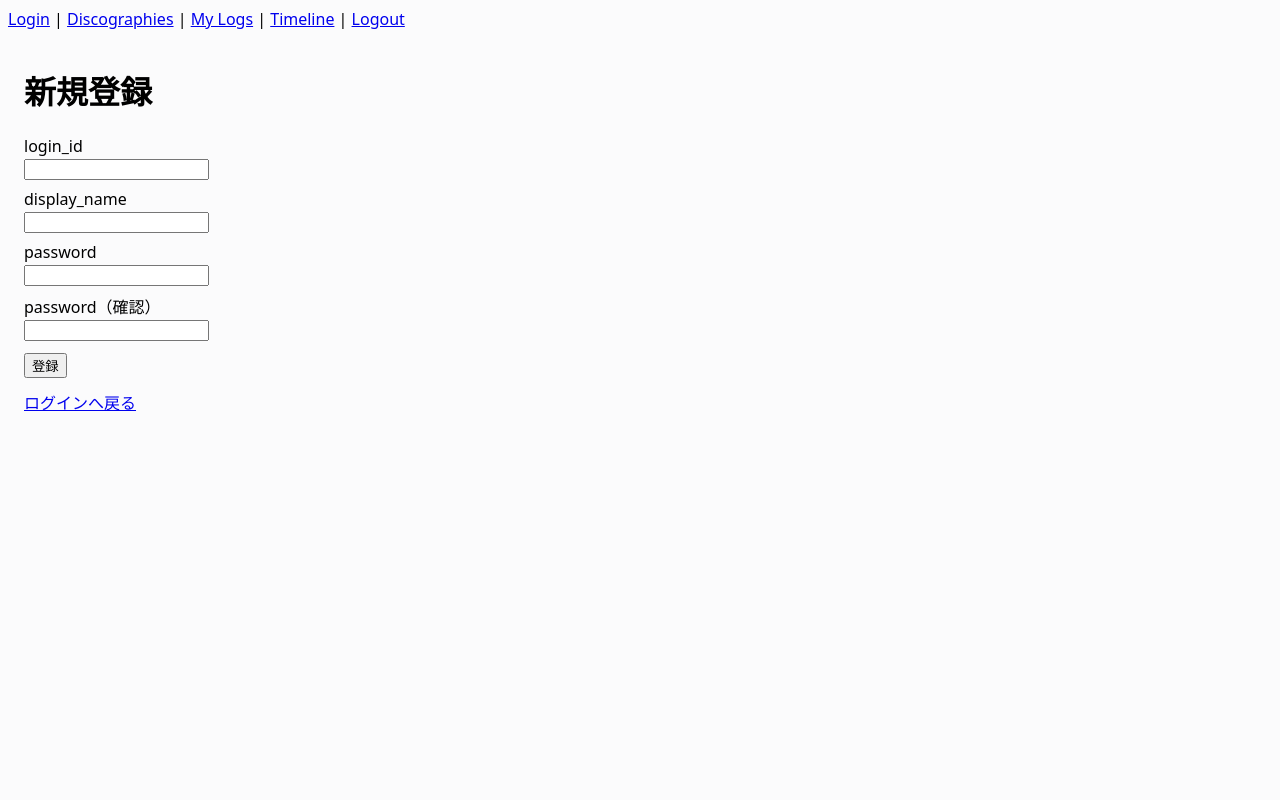
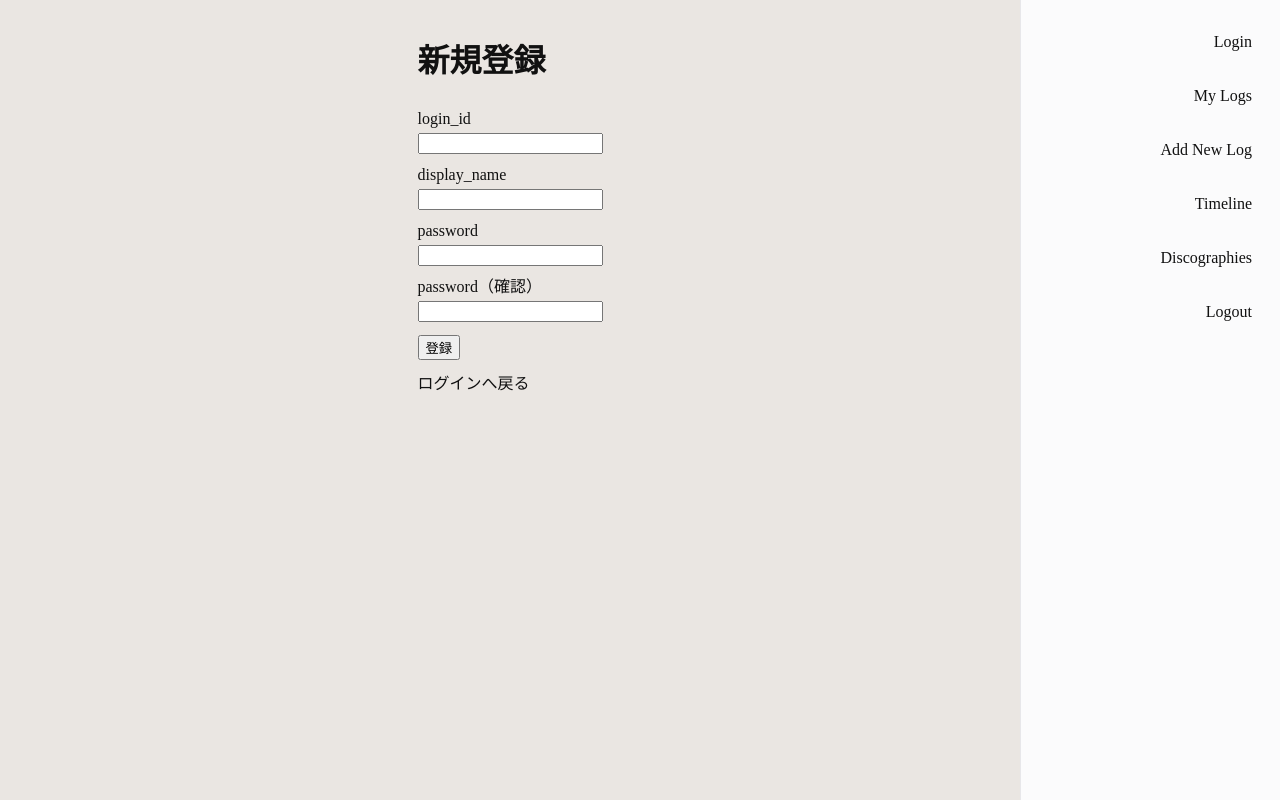
Before and after one commit to kato-seigou/Kaneko_Log, a FastAPI app: page /ui/register in a window 1280 px wide. Run offline with FastAPI, Linux system fonts and the light colour scheme.

Commit message:
fix: サイドバーをつけた

```diff
--- a/app/app/static/css/base.css
+++ b/app/app/static/css/base.css
@@ -1,13 +1,78 @@
-body {
-    font-family: system-ui, sans-serif;
-    background-color: #fbfbfc;
+* { box-sizing: border-box; }
+
+html, body {
+    height: 100%;
 }
 
-.site-header {
-    font-family: system-ui, sans-serif;
-    background-color: #fbfbfc;
+body {
+    margin: 0;
+    font-family: "\6E38\660E\671D", YuMincho, "Hiragino Mincho ProN W3", "\30D2\30E9\30AE\30CE\660E\671D   ProN W3", "Hiragino Mincho ProN", "HG\660E\671D  E", "\FF2D\FF33   \FF30\660E\671D", "\FF2D\FF33   \660E\671D", serif;
+    background-color: #EAE6E2;
+    color: #111;
+    line-height: 1.5;
+}
 
+a {
+    color: inherit;
+    text-decoration: none;
 }
+
+a:hover { text-decoration: underline;}
+
+/* layout */
+/* 右サイドバー */
+.layout {
+    display: grid;
+    grid-template-columns: 1fr 260px;
+    min-height: 100vh;
+}
+
+.container {
+    max-width: 960px;
+    margin: 0 auto;
+    padding: 16px;
+}
+
+/* サイドバー本体 */
+.sidebar {
+    position: sticky;
+    top: 0;
+    height: 100vh;
+    border-left: 1px solid #e7e7ea;
+    background: #fbfbfc;
+    padding: 24px 18px;
+    display: block;
+}
+
+/* サイドバーの中身 */
+.sidebar__nav {
+    display: flex;
+    flex-direction: column;
+    flex-wrap: nowrap;
+    gap: 18px;
+    align-items: flex-end;
+    text-align: right;
+}
+
+.sidebar__link {
+    display: inline-block;
+    padding: 6px 10px;
+    border-radius: 10px;
+    white-space: nowrap;
+    max-width: 220px;
+    overflow: hidden;
+    text-overflow: ellipsis;
+}
+
+.sidebar__link:hover {
+    background: rgba(0,0,0,0.04);
+}
+
+.sidebar__link--accent {
+    font-weight: 700;
+}
+
+/* Flash */
 
 .flash {
     border-radius: 12px;
@@ -16,25 +81,24 @@ body {
     border: 1px solid #ddd
 }
 
-.flash-success {
+.flash--success {
     border-color: #9ad28a;
     background: #f0fff0;
 }
 
-.flash-error {
+.flash--error {
     border-color: #e5a3ae;
     background: #fff0f0;
 }
 
-.flash-info {
+.flash--info {
     border-color: #9fb7e5;
     background: #f0f6ff
 }
 
-.log-comment {
+/* utility for multiline text */
+.prewrap {
     white-space: pre-wrap;
-    margin-top: 8px;
-    font-size: 1.05rem;
     padding-left: 0;
     text-indent: 0;
 }
--- a/app/app/templates/base.html
+++ b/app/app/templates/base.html
@@ -6,33 +6,38 @@
     <title>{% block title %}Kaneko Ayano App{% endblock %}</title>
 
     <link rel="stylesheet" href="{{ url_for('static', path='css/base.css') }}">
+    {% block head %}{% endblock %}
 </head>
 <body>
-    <header class="site-header">
-        <a href="/ui/login">Login</a> |
-        <a href="/ui/discographies">Discographies</a> |
-        <a href="/ui/logs">My Logs</a> |
-        <a href="/ui/timeline">Timeline</a> |
-        <a href="/ui/logout">Logout</a>
-        {% if user and user.is_admin %}
-            | <a href="/ui/discographies/new">新規ディスコグラフィ登録</a>
-        {% endif %}
-    </header>
+    <div class="layout">
+        <main class="container">
+            {% if flash_success %}
+                <div class="flash flash--success">{{ flash_success }}</div>
+            {% endif %}
+            {% if flash_error %}
+                <div class="flash flash--error">{{ flash_error }}</div>
+            {% endif %}
+            {% if flash_info %}
+                <div class="flash flash--info">{{ flash_info }}</div>
+            {% endif %}
 
-    <main style="padding: 16px;">
-        {% if flash_success %}
-            <div class="flash flash-success">{{ flash_success }}</div>
-        {% endif %}
-        {% if flash_error %}
-            <div class="flash flash-error">{{ flash_error }}</div>
-        {% endif %}
-        {% if flash_info %}
-            <div class="flash flash-info">{{ flash_info }}</div>
-        {% endif %}
-        {% block content %}{% endblock %}
-    </main>
-    <footer>
+            {% block content %}{% endblock %}
+        </main>
 
-    </footer>
+        <header class="sidebar">
+            <nav class="sidebar__nav">
+                <a class="sidebar__link" href="/ui/login">Login</a>
+                <a class="sidebar__link" href="/ui/logs">My Logs</a>
+                <a class="sidebar__link" href="/ui/logs/new">Add New Log</a>
+                <a class="sidebar__link" href="/ui/timeline">Timeline</a>
+                <a class="sidebar__link" href="/ui/discographies">Discographies</a>
+                {% if user and user.is_admin %}
+                    <a class="sidebar__link sidebar__link--accent" href="/ui/discographies/new">add new discography</a>
+                {% endif %}
+                <a class="sidebar__link" href="/ui/logout">Logout</a>
+            </nav>
+        </header>
+
+    <footer class="site-footer"></footer>
 </body>
 </html>
```
